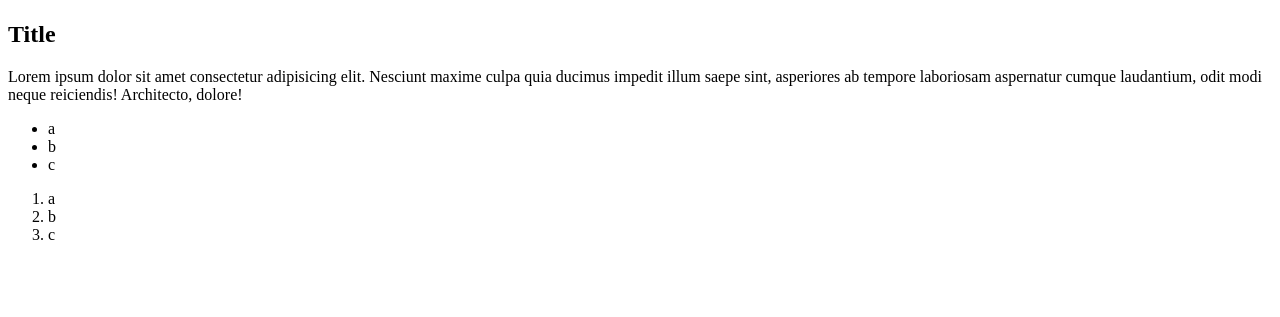
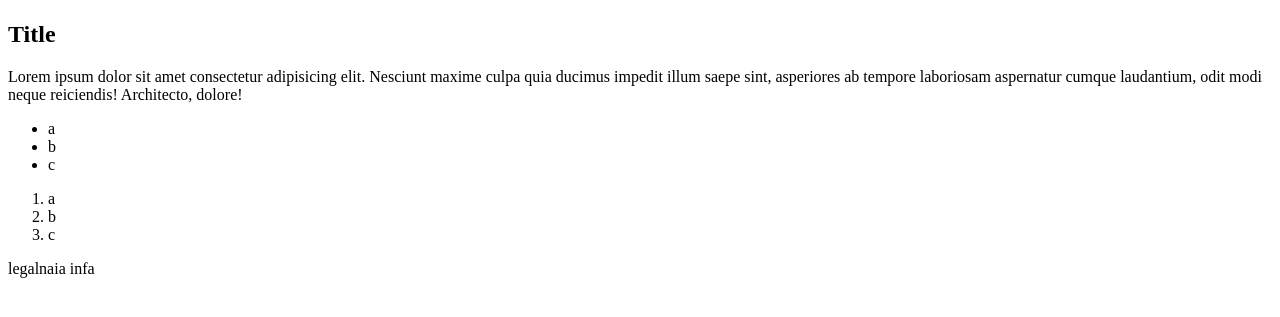
Before and after one commit to AlekseyWork/Aleksander-Repeta-Lesson-1, a plain HTML site: page index.html in a window 1280 px wide. Shown: the part 59-376 px from the top of the page. Drawn offline with Linux system fonts and the light colour scheme.

Commit message:
legalnaia infa

```diff
--- a/index.html
+++ b/index.html
@@ -28,6 +28,6 @@
         <li>c</li>
       </ol>
     </body></main>
-    <footer></footer>
+    <footer><p>legalnaia infa</p></footer>
 
 </html>
```
